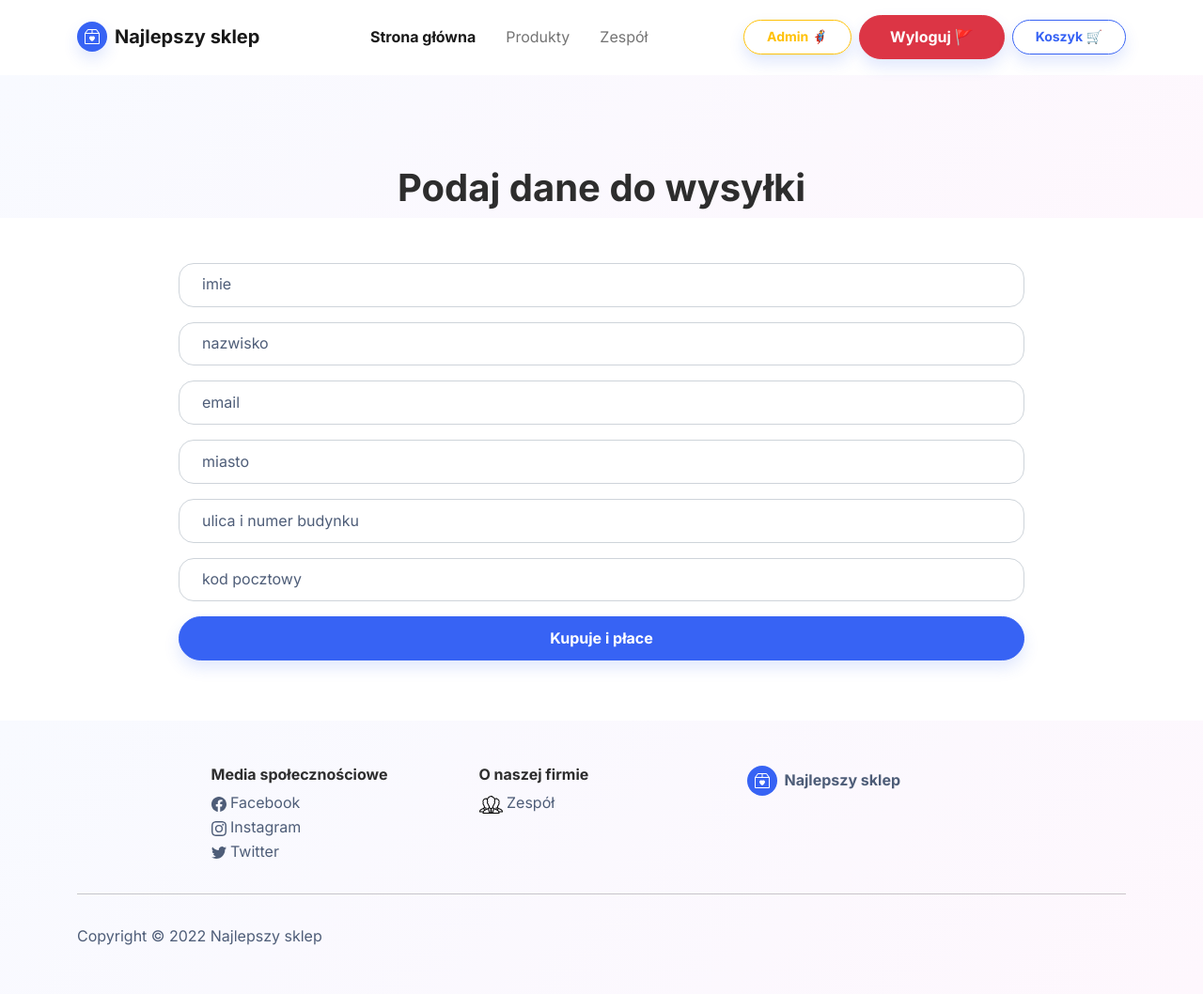
After one commit to BartekAndree/shop_php, a PHP site: page /pay.php in a window 1280 px wide. The commit adds this page. Shown: the whole page at 94% size. Run offline with PHP 8.4, Linux system fonts and the light colour scheme; a user stored in the database is signed in.

Commit message:
Add files via upload

```diff
--- a/cart_page.php
+++ b/cart_page.php
@@ -113,7 +113,8 @@ if (isset($_SESSION['alert_msg'])) {
                             </div>
                         </div>
                         <div class="d-flex justify-content-end">
-                            <button type="button" class="btn btn-primary btn-lg mb-5">Zapłać</button>
+                        <input class="btn btn-primary btn-sm"  onclick="location.href='pay.php'"type="button" value="Zapłać">
+                        </input>
                             <div>
                                         <a type="button" class="btn btn-danger btn-lg" href="unset_cart.php">
                                             <i class="fas fa-trash"><svg xmlns="http://www.w3.org/2000/svg" width="16" height="16" fill="currentColor" class="bi bi-trash" viewBox="0 0 16 16">
--- /dev/null
+++ b/pay.php
@@ -0,0 +1,66 @@
+<?php
+session_start();
+$_SESSION['total'] = 0;
+
+if (!isset($_SESSION['logged_flag'])) {
+    header('Location: index.php');
+    exit();
+}
+if (isset($_SESSION['alert_msg'])) {
+    echo
+    '<div class="alert alert-' . $_SESSION['alert_type'] . '" role="alert">' . $_SESSION['alert_msg'] . '<button type="button" class="btn-close" data-bs-dismiss="alert" aria-label="Close"></button></div>';
+}
+
+?>
+<!DOCTYPE html>
+<html lang="en">
+
+<head>
+    <meta charset="UTF-8">
+    <meta http-equiv="X-UA-Compatible" content="IE=edge">
+    <meta name="viewport" content="width=device-width, initial-scale=1.0">
+    <title>Najlepszy sklep</title>
+    <link type="image/png" sizes="32x32" rel="icon" href=".../icons8-shopping-cart-32.png">
+    <link rel="stylesheet" href="assets/bootstrap/css/bootstrap.min.css">
+    <link rel="stylesheet" href="https://fonts.googleapis.com/css?family=Inter:300italic,400italic,600italic,700italic,800italic,400,300,600,700,800&amp;display=swap">
+</head>
+
+<body>
+    <?php require 'navbar.php'; ?>
+
+    <header class="bg-primary-gradient">
+        <div class="container pt-4 pt-xl-5">
+            <div class="row pt-5">
+                <div class="col-md-8 col-xl-6 text-center text-md-start mx-auto">
+                    <div class="text-center">
+                        <h1 class="fw-bold">Podaj dane do wysyłki</h1>
+                    </div>
+                </div>
+            </div>
+        </div>
+    </header>
+
+    <section>
+        <div class="container py-5">
+            <div class="mx-auto" style="max-width: 900px;">
+                <form>
+                    <div class="mb-3"><input class="form-control" type="text" name="imie" placeholder="imie"></div>
+                    <div class="mb-3"><input class="form-control" type="text" name="nazwisko" placeholder="nazwisko"></div>
+                    <div class="mb-3"><input class="form-control" type="email" name="email" placeholder="email"></div>
+                    <div class="mb-3"><input class="form-control" type="text" name="miasto" placeholder="miasto"></div>
+                    <div class="mb-3"><input class="form-control" type="text" name="ulica" placeholder="ulica i numer budynku"></div>
+                    <div class="mb-3"><input class="form-control" type="text" name="kodpocztowy" placeholder="kod pocztowy"></div>
+                    <div class="mb-3"><button class="btn btn-primary shadow d-block w-100" type="submit">Kupuje i płace</button></div>
+                </form>
+            </div>
+        </div>
+    </section>
+
+    <?php include 'footer.php'; ?>
+    <script src="assets/js/jquery.min.js"></script>
+    <script src="assets/bootstrap/js/bootstrap.min.js"></script>
+    <script src="assets/js/bs-init.js"></script>
+    <script src="assets/js/bold-and-bright.js"></script>
+</body>
+
+</html>
```
Lines whose indentation alone changed are shown as unchanged.
